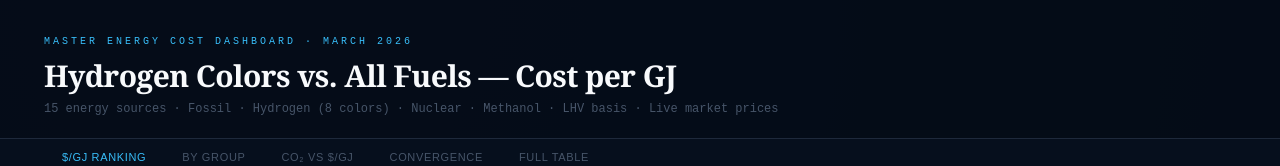
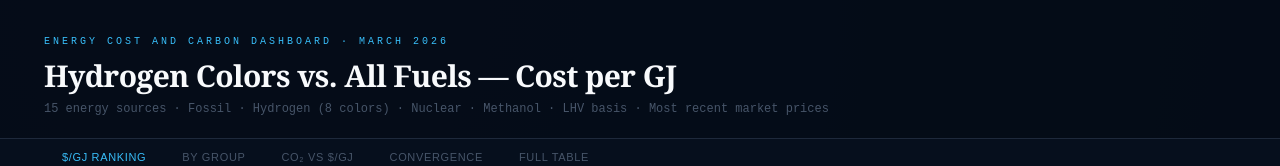
Before and after one commit to sumedhj213/hydrogen-charts, a Next.js app: page / in a window 1280 px wide. Shown: the top 166 px of the page. Built offline with nearby package versions, Linux system fonts and the light colour scheme.

Commit message:
Update energy_cost_and_carbon_dashboard.jsx

```diff
--- a/app/components/energy_cost_and_carbon_dashboard.jsx
+++ b/app/components/energy_cost_and_carbon_dashboard.jsx
@@ -84,13 +84,13 @@ export default function MasterEnergyDashboard() {
       {/* ── HEADER ── */}
       <div style={{ padding: "36px 44px 22px", borderBottom: "1px solid #1e293b", background: "rgba(5,12,24,0.95)" }}>
         <p style={{ color: "#38bdf8", fontSize: 10, letterSpacing: "0.3em", textTransform: "uppercase", marginBottom: 8 }}>
-          MASTER ENERGY COST DASHBOARD · MARCH 2026
+          ENERGY COST AND CARBON DASHBOARD · MARCH 2026
         </p>
         <h1 style={{ fontSize: "clamp(20px,3.5vw,30px)", fontWeight: 700, color: "#f8fafc", margin: "0 0 6px", fontFamily: "Georgia, serif", letterSpacing: "-0.02em" }}>
           Hydrogen Colors vs. All Fuels — Cost per GJ
         </h1>
         <p style={{ color: "#475569", fontSize: 12, margin: 0 }}>
-          15 energy sources · Fossil · Hydrogen (8 colors) · Nuclear · Methanol · LHV basis · Live market prices
+          15 energy sources · Fossil · Hydrogen (8 colors) · Nuclear · Methanol · LHV basis · Most recent market prices
         </p>
       </div>
 
```
